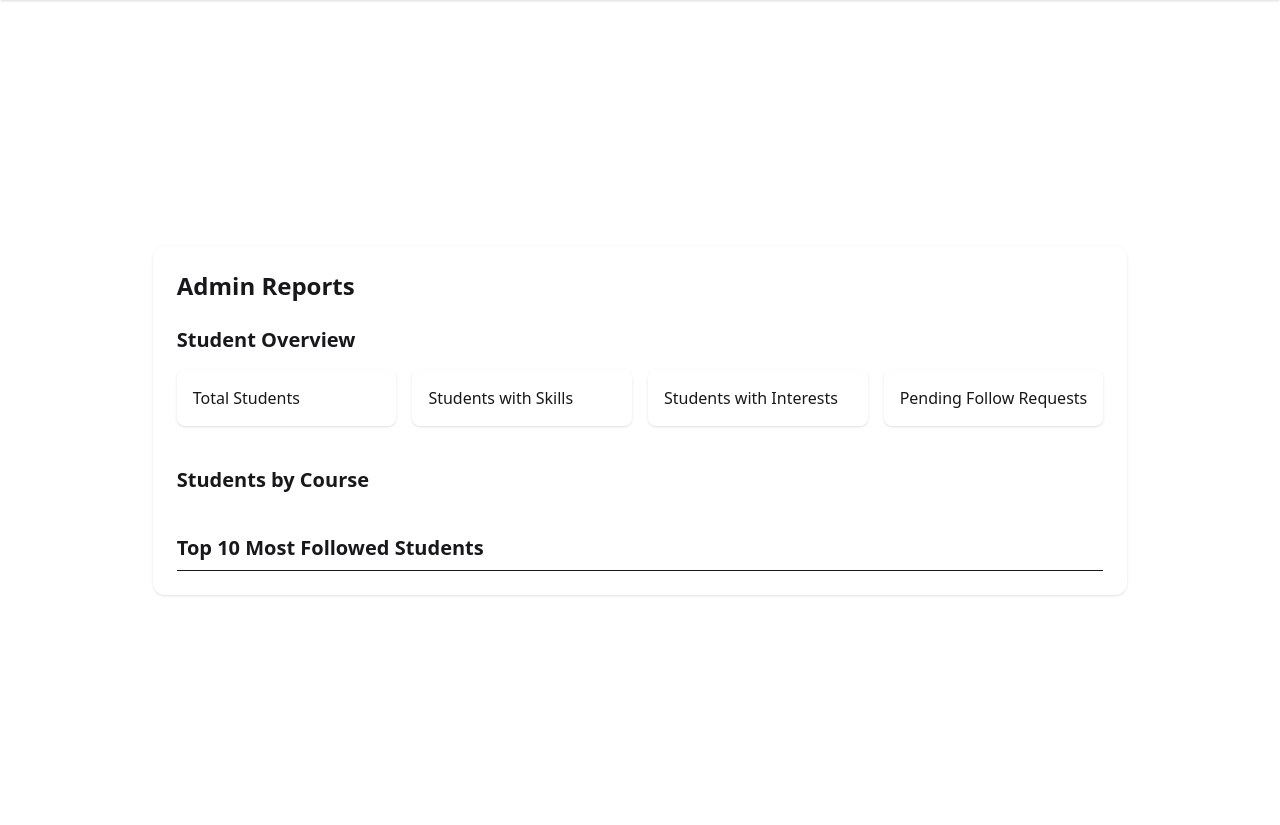
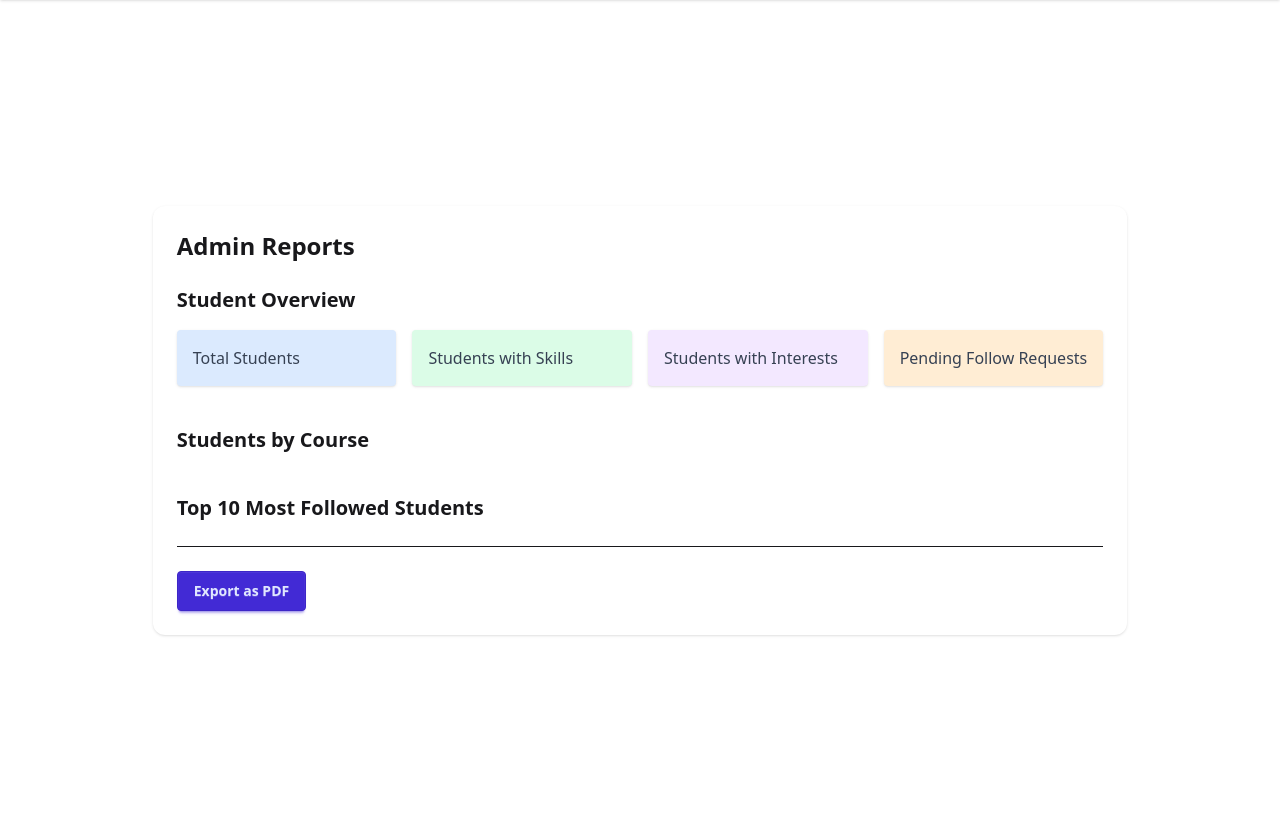
Before and after one commit to MohitRC001/College_Connect, a Django app: template templates/adminpanel/reports.html in a window 1280 px wide. Shown: the part 72-897 px from the top of the page. Run offline with Django 3.2, Linux system fonts and the light colour scheme; the template is opened without the code that fills it, so the values that code supplies are empty; some libraries are stand-ins or nearby versions.

Commit message:
Report Functionality, Admin Login

```diff
--- a/templates/adminpanel/reports.html
+++ b/templates/adminpanel/reports.html
@@ -49,7 +49,7 @@
 
     <hr class="my-6">
 
-    {% comment %} <a href="{% url 'export_report_pdf' %}" class="btn btn-primary">Export as PDF</a> {% endcomment %}
+    <a href="{% url 'export_report_pdf' %}" class="btn btn-primary">Export as PDF</a>
     {% comment %} <a href="{% url 'export_report_excel' %}" class="btn btn-accent">Export as Excel</a> {% endcomment %}
 </div>
 
--- a/templates/layout.html
+++ b/templates/layout.html
@@ -28,11 +28,13 @@
                             >
                         </li>
                         <li><a href="#" class="btn btn-ghost">Search</a></li>
-                        {% if user.student.uid %}
-                            <li><a href="{% url 'chat_home' %}" class="btn btn-ghost">Chat</a></li>
-                        {% endif %}
                         <li><a href="{% url 'explore_students' %}" class="btn btn-ghost">Explore</a></li>
                         {% if user.is_authenticated %}
+                            {% if user.is_staff %}
+                                <li><a href="/admin" class="btn btn-ghost">Admin Pannel</a></li>
+                                <li><a href="{% url 'admin_reports' %}" class="btn btn-ghost">Report</a></li>
+                            {% else %}
+                                <li><a href="{% url 'chat_home' %}" class="btn btn-ghost">Chat</a></li>
                                 <li>
                                     <details>
                                         <summary class="btn btn-ghost">Notifications</summary>
@@ -43,7 +45,6 @@
                                         </ul>
                                     </details>
                                 </li>
-                            {% if user.student.uid %}
                                 <li><a href="{% url 'profile' %}" class="btn btn-ghost">Profile</a></li>
                             {% endif %}
                             <li>
@@ -57,12 +58,16 @@
                                         Logout
                                     </button>
                                 </form>
+                            </li>
                         {% else %}
+                        <li>
                             <a href="{% url 'login' %}" class="btn btn-ghost hover:bg-green-800"
                                 >Login</a
                             >
+                        </li>
                         {% endif %}
-                        </li>
+
+
                     </ul>
                 </div>
             </div>
--- a/templates/registration/login.html
+++ b/templates/registration/login.html
@@ -43,6 +43,12 @@
         </form>
 
         <p class="text-center mt-4 text-gray-600">
+            Are you an Admin?
+            <a href="/admin" class="text-blue-600 font-semibold hover:underline">
+                Admin Login
+            </a>
+        </p>
+        <p class="text-center mt-4 text-gray-600">
             Don’t have an account?
             <a href="{% url 'register' %}" class="text-blue-600 font-semibold hover:underline">
                 Register Now
--- a/theme/static/css/dist/styles.css
+++ b/theme/static/css/dist/styles.css
@@ -10,15 +10,20 @@
       "Courier New", monospace;
     --color-red-700: oklch(50.5% 0.213 27.518);
     --color-red-800: oklch(44.4% 0.177 26.899);
+    --color-orange-100: oklch(95.4% 0.038 75.164);
+    --color-green-100: oklch(96.2% 0.044 156.743);
     --color-green-800: oklch(44.8% 0.119 151.328);
+    --color-blue-100: oklch(93.2% 0.032 255.585);
     --color-blue-600: oklch(54.6% 0.245 262.881);
     --color-blue-700: oklch(48.8% 0.243 264.376);
+    --color-purple-100: oklch(94.6% 0.033 307.174);
     --color-gray-50: oklch(98.5% 0.002 247.839);
     --color-gray-100: oklch(96.7% 0.003 264.542);
     --color-gray-200: oklch(92.8% 0.006 264.531);
     --color-gray-300: oklch(87.2% 0.01 258.338);
     --color-gray-500: oklch(55.1% 0.027 264.364);
     --color-gray-600: oklch(44.6% 0.03 256.802);
+    --color-gray-700: oklch(37.3% 0.034 259.733);
     --color-gray-800: oklch(27.8% 0.033 256.848);
     --color-gray-900: oklch(21% 0.034 264.665);
     --color-black: #000;
@@ -28,6 +33,7 @@
     --container-md: 28rem;
     --container-2xl: 42rem;
     --container-3xl: 48rem;
+    --container-5xl: 64rem;
     --container-6xl: 72rem;
     --text-xs: 0.75rem;
     --text-xs--line-height: calc(1 / 0.75);
@@ -1452,6 +1458,9 @@
   .my-2 {
     margin-block: calc(var(--spacing) * 2);
   }
+  .my-6 {
+    margin-block: calc(var(--spacing) * 6);
+  }
   @layer daisyui.l1.l2.l3 {
     .label {
       display: inline-flex;
@@ -1852,6 +1861,9 @@
   .max-w-3xl {
     max-width: var(--container-3xl);
   }
+  .max-w-5xl {
+    max-width: var(--container-5xl);
+  }
   .max-w-6xl {
     max-width: var(--container-6xl);
   }
@@ -1899,6 +1911,9 @@
   .grid-cols-1 {
     grid-template-columns: repeat(1, minmax(0, 1fr));
   }
+  .grid-cols-2 {
+    grid-template-columns: repeat(2, minmax(0, 1fr));
+  }
   .flex-col {
     flex-direction: column;
   }
@@ -1976,6 +1991,9 @@
   .scroll-smooth {
     scroll-behavior: smooth;
   }
+  .rounded {
+    border-radius: 0.25rem;
+  }
   .rounded-2xl {
     border-radius: var(--radius-2xl);
   }
@@ -2022,6 +2040,9 @@
   .bg-base-200 {
     background-color: var(--color-base-200);
   }
+  .bg-blue-100 {
+    background-color: var(--color-blue-100);
+  }
   .bg-blue-600 {
     background-color: var(--color-blue-600);
   }
@@ -2034,8 +2055,17 @@
   .bg-gray-300 {
     background-color: var(--color-gray-300);
   }
+  .bg-green-100 {
+    background-color: var(--color-green-100);
+  }
+  .bg-orange-100 {
+    background-color: var(--color-orange-100);
+  }
   .bg-primary {
     background-color: var(--color-primary);
+  }
+  .bg-purple-100 {
+    background-color: var(--color-purple-100);
   }
   .bg-red-700 {
     background-color: var(--color-red-700);
@@ -2242,6 +2272,9 @@
   }
   .text-gray-600 {
     color: var(--color-gray-600);
+  }
+  .text-gray-700 {
+    color: var(--color-gray-700);
   }
   .text-gray-900 {
     color: var(--color-gray-900);
@@ -2421,6 +2454,12 @@
     .badge-warning {
       --badge-color: var(--color-warning);
       --badge-fg: var(--color-warning-content);
+    }
+  }
+  @layer daisyui.l1.l2.l3 {
+    .btn-accent {
+      --btn-color: var(--color-accent);
+      --btn-fg: var(--color-accent-content);
     }
   }
   @layer daisyui.l1.l2.l3 {
```
Also changed, not shown: college_connect/views.py (+22 -0 lines). Lines whose indentation alone changed are shown as unchanged.
